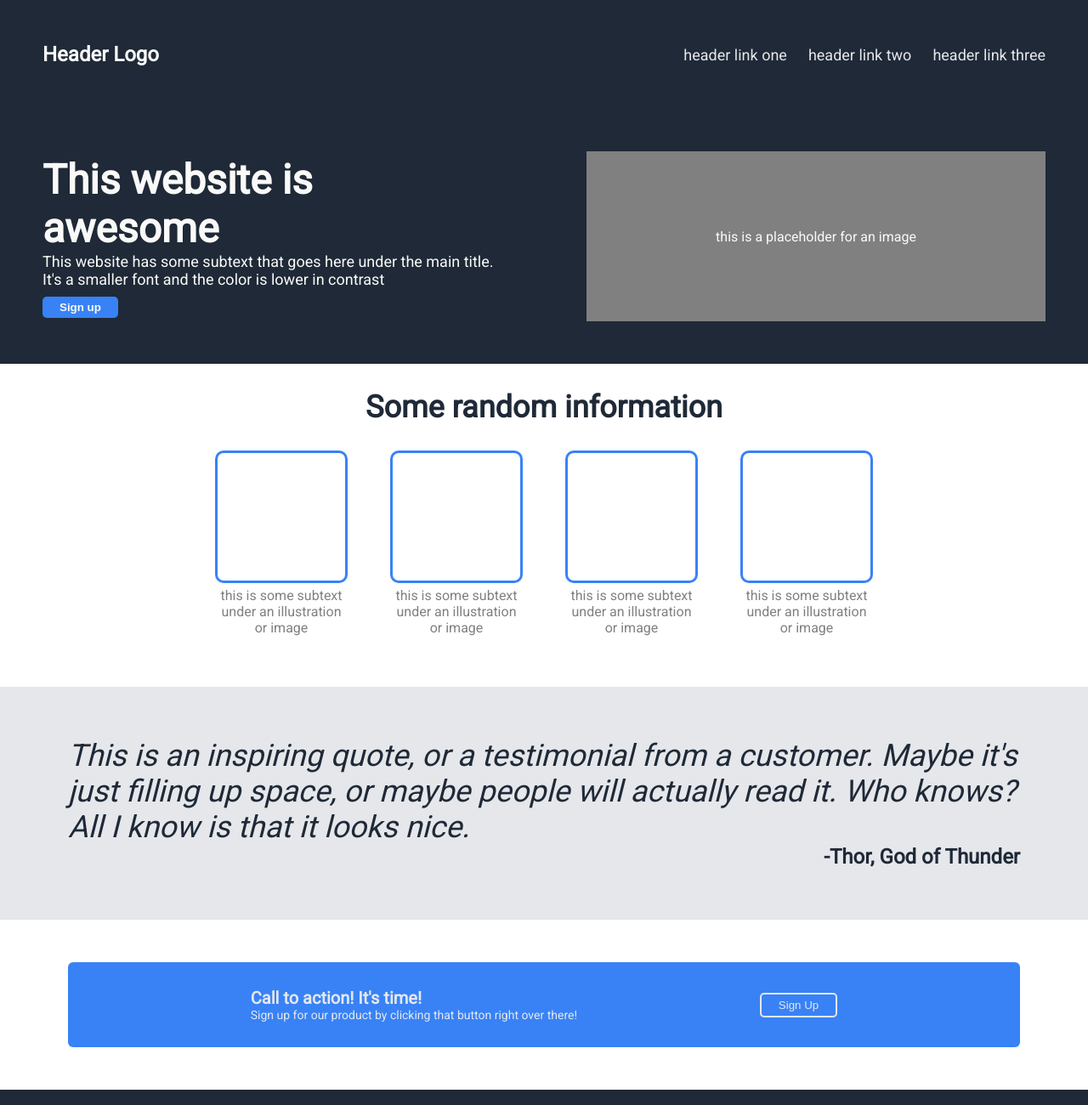
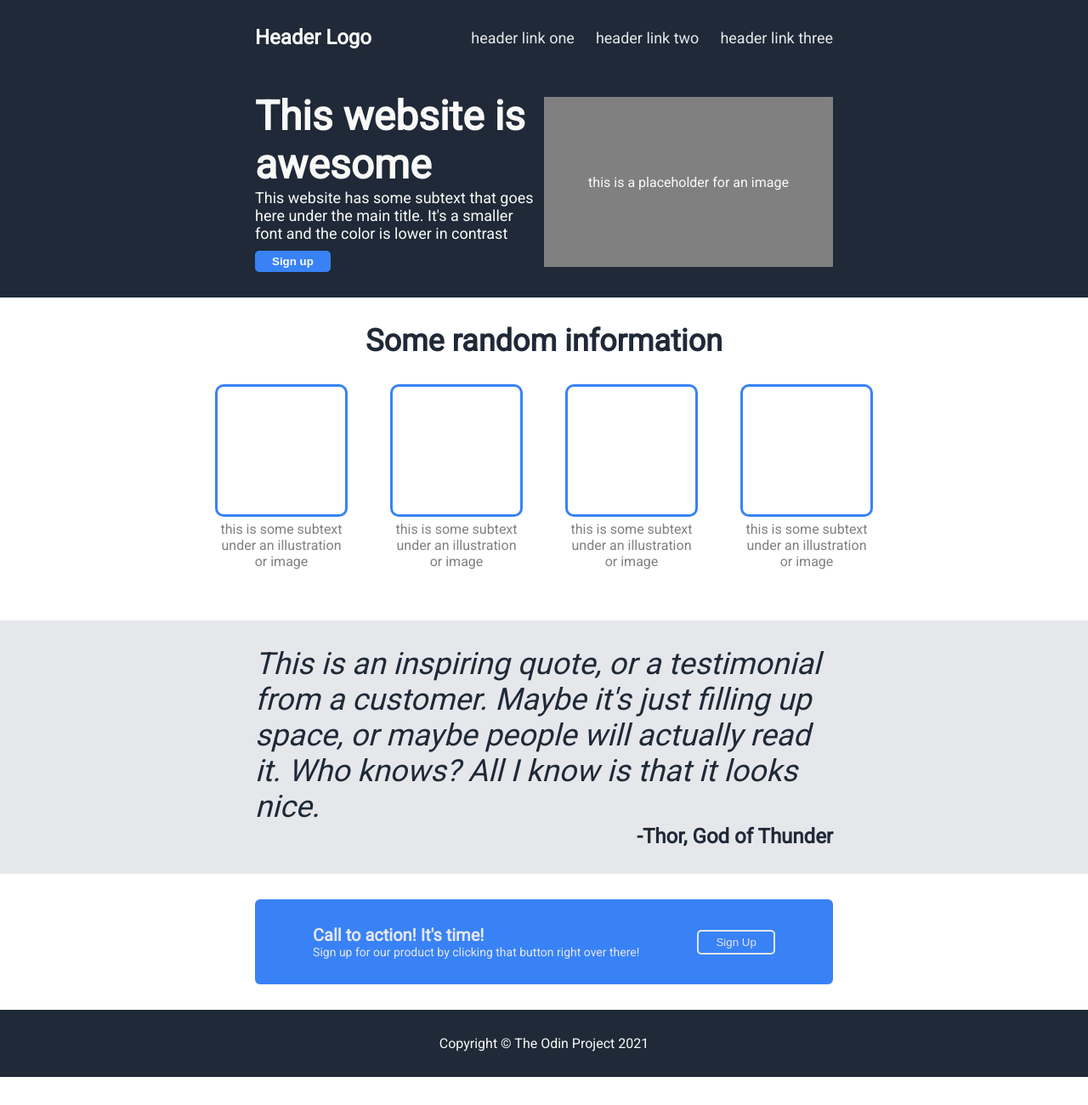
Before and after one commit to 03tb/landing-page, a plain HTML site: page index.html in a window 1280 px wide. Shown: the top 1300 px of the page at 85% size. After the commit the page ends 1267 px from the top, so only its background shows below. Drawn offline with Linux system fonts and the light colour scheme.

Commit message:
Minor adjustments to margin to increase visual aesthetic at higher resolutions

```diff
--- a/style.css
+++ b/style.css
@@ -18,7 +18,6 @@ body {
     display: flex;
     list-style-type: none;
     margin: 0;
-    padding: 50px;
     font-size: 18px;
     color: #E5E7EB;
     gap: 25px;
@@ -26,20 +25,22 @@ body {
 
 .container, footer{
     background-color: #1F2937;
+    padding: 30px 300px;
+    gap: 30px;
 }
 
 .header-logo {
     font-size: 24px;
     color: #F9FAF8;
     font-weight: 900;
-    margin: 50px;
+
 }
 
 .greeting-container {
     display: flex;
     justify-content: center;
     align-items: center;
-    margin: 0;
+    margin-top: 50px;
     padding: 0;
 }
 
@@ -49,7 +50,6 @@ body {
     color: #F9FAF8;
     flex: 1;
     padding: 0;
-    margin: 50px;
 }
 .greeting-left h1 {
     font-size: 48px;
@@ -67,7 +67,6 @@ body {
     justify-content: center;
     align-items: center;
     flex: 1;
-    padding: 50px;
 }
 
 .greeting-image {
@@ -145,7 +144,7 @@ figcaption {
     display: flex;
     flex-direction: column;
     margin: 0;
-    padding: 60px 80px;
+    padding: 30px 300px;
 }
 
 .quote-section {
@@ -174,11 +173,12 @@ figcaption {
 
 .action-container {
     display: flex;
-    margin: 50px 80px;
+    margin: 30px 300px;
     background-color: #3882F6;
     border-radius: 6px;
     justify-content: space-evenly;
     align-items: center;
+    padding-top: auto;
 }
 
 .left-action-container,
@@ -225,4 +225,5 @@ footer {
     background-color: #1F2937;
     color: #F9FAF8;
     padding: 30px;
+    margin-top: auto;
 }
```
